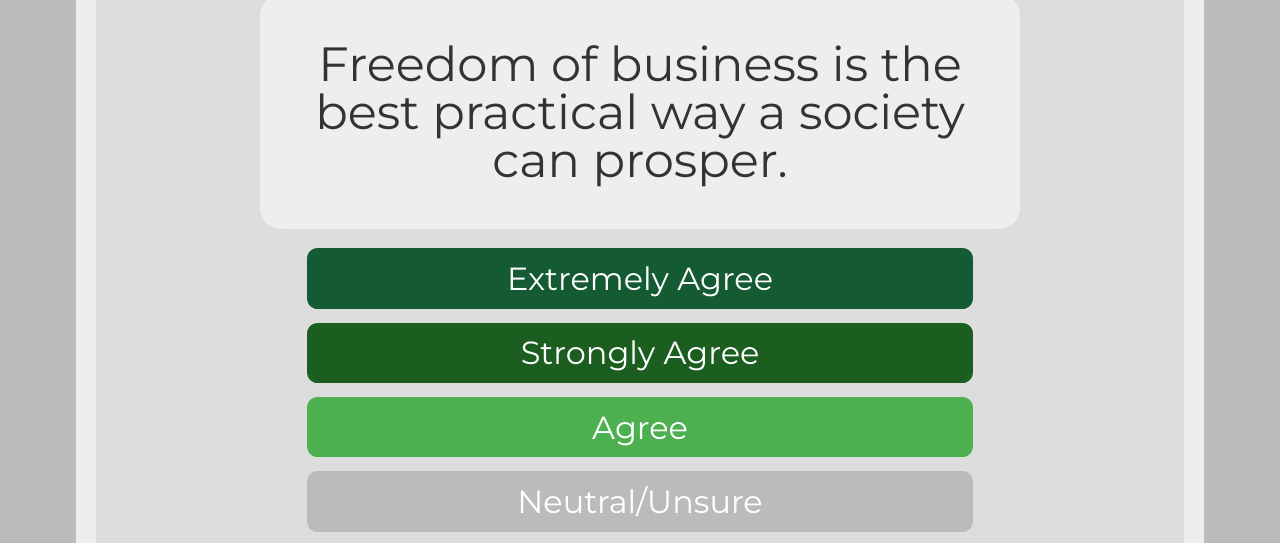
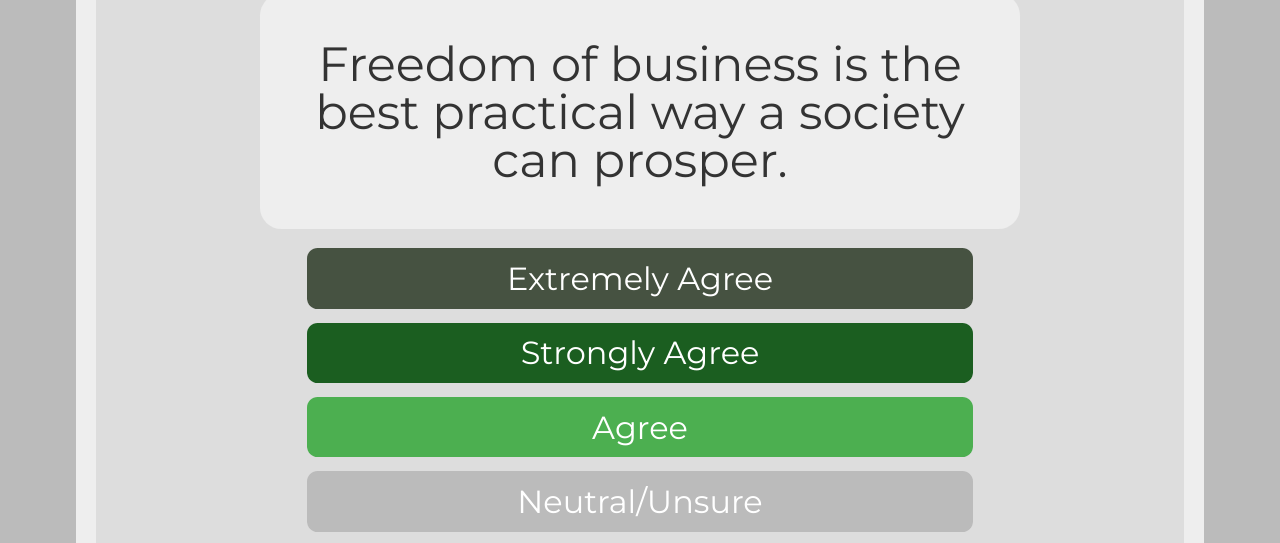
Before and after one commit to infvalues/infvalues.github.io, a plain HTML site: page quiz.html in a window 1280 px wide. Shown: the part 229-772 px from the top of the page. Drawn offline with nearby package versions, Linux system fonts and the light colour scheme.

Commit message:
Update quiz.html

```diff
--- a/quiz.html
+++ b/quiz.html
@@ -19,7 +19,7 @@
 <h2 style="text-align:center;" id="question-number">Loading...</h2>
 <p class="question" id="question-text"></p>
 
-<button class="button" onclick="next_question(1.0)" style="background-color: #145A32;">Extremely Agree</button> <br>
+<button class="button" onclick="next_question(1.0)" style="background-color: #465241;">Extremely Agree</button> <br>
 <button class="button" onclick="next_question(0.8)" style="background-color: #1b5e20;">Strongly Agree</button> <br>
 <button class="button" onclick="next_question(0.5)" style="background-color: #4caf50;">Agree</button> <br>
 <button class="button" onclick="next_question(0)" style="background-color: #bbbbbb;">Neutral/Unsure</button> <br>
```
